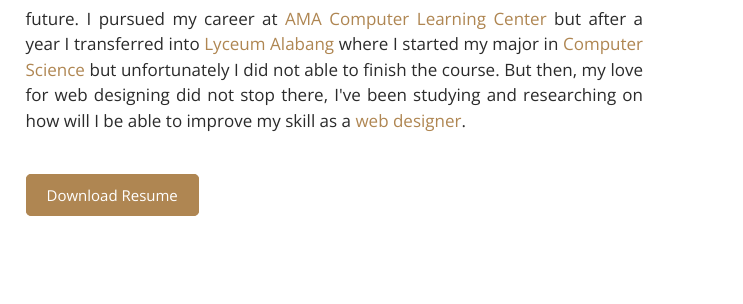
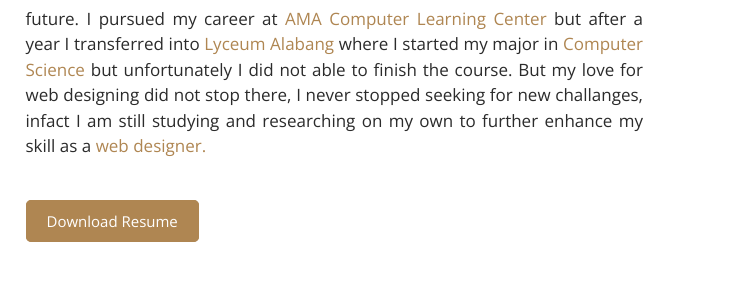
Before and after one commit to jucutanpaulo/jucutanpaulo.github.io, a plain HTML site: page index.html in a window 1280 px wide. Shown: the part 1188-1492 px from the top of the page, 537-1280 px from the left. Drawn offline with nearby package versions, Linux system fonts and the light colour scheme.

Commit message:
some editing

```diff
--- a/index.html
+++ b/index.html
@@ -117,7 +117,7 @@
 
 						<div class="content">
 							I discovered my passion for web designing when I was a senior in High School; It was then when it became clear to me on what I wanted to do in the near future.
-							I pursued my career at<span class="content-d"> AMA Computer Learning Center</span> but after a year I transferred into<span class="content-d"> Lyceum Alabang</span> where I started my major in<span class="content-d"> Computer Science</span> but unfortunately I did not able to finish the course. But then, my love for web designing did not stop there, I've been studying and researching on how will I be able to improve my skill as a<span class="content-d"> web designer</span>.
+							I pursued my career at<span class="content-d"> AMA Computer Learning Center</span> but after a year I transferred into<span class="content-d"> Lyceum Alabang</span> where I started my major in<span class="content-d"> Computer Science</span> but unfortunately I did not able to finish the course. But my love for web designing did not stop there, I never stopped seeking for new challanges, infact I am still studying and researching on my own to further enhance my skill as a<span class="content-d"> web designer.</span>
 						</div>
 
 						<div class="pads50">
```
